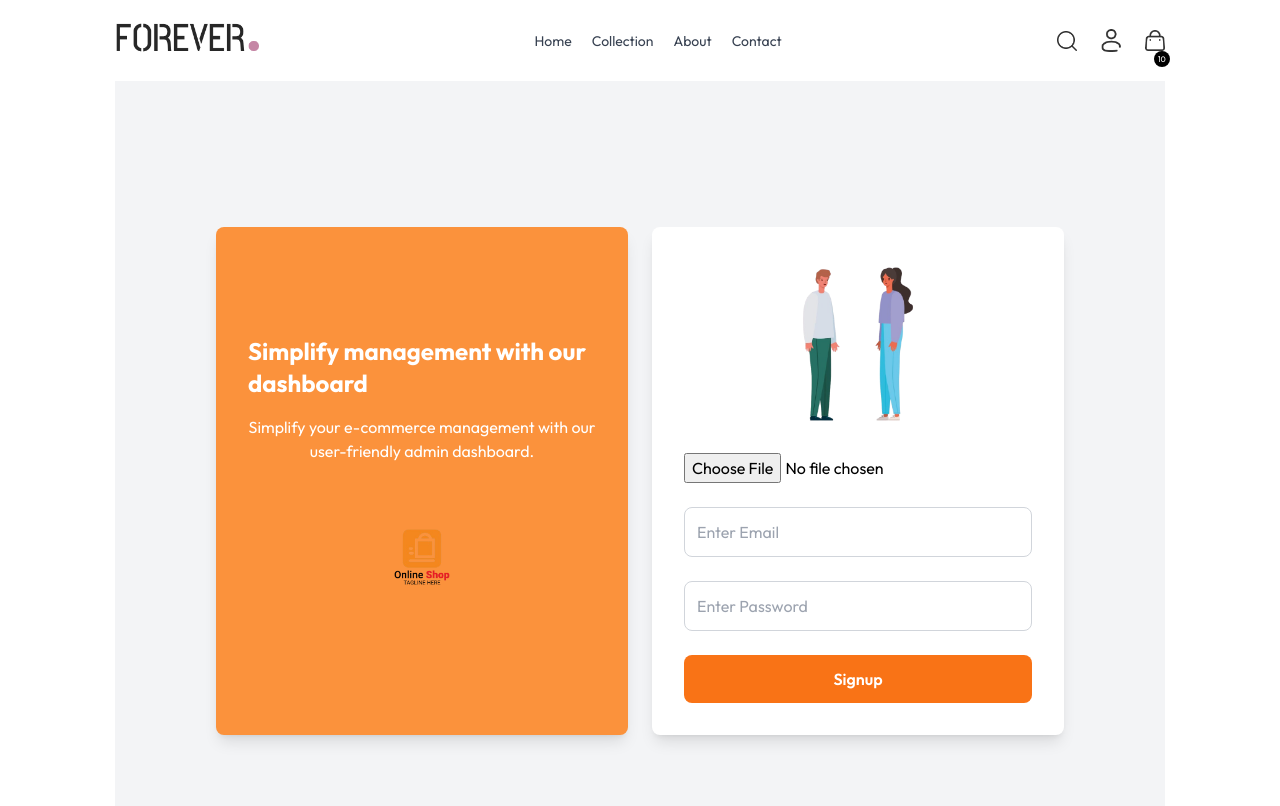
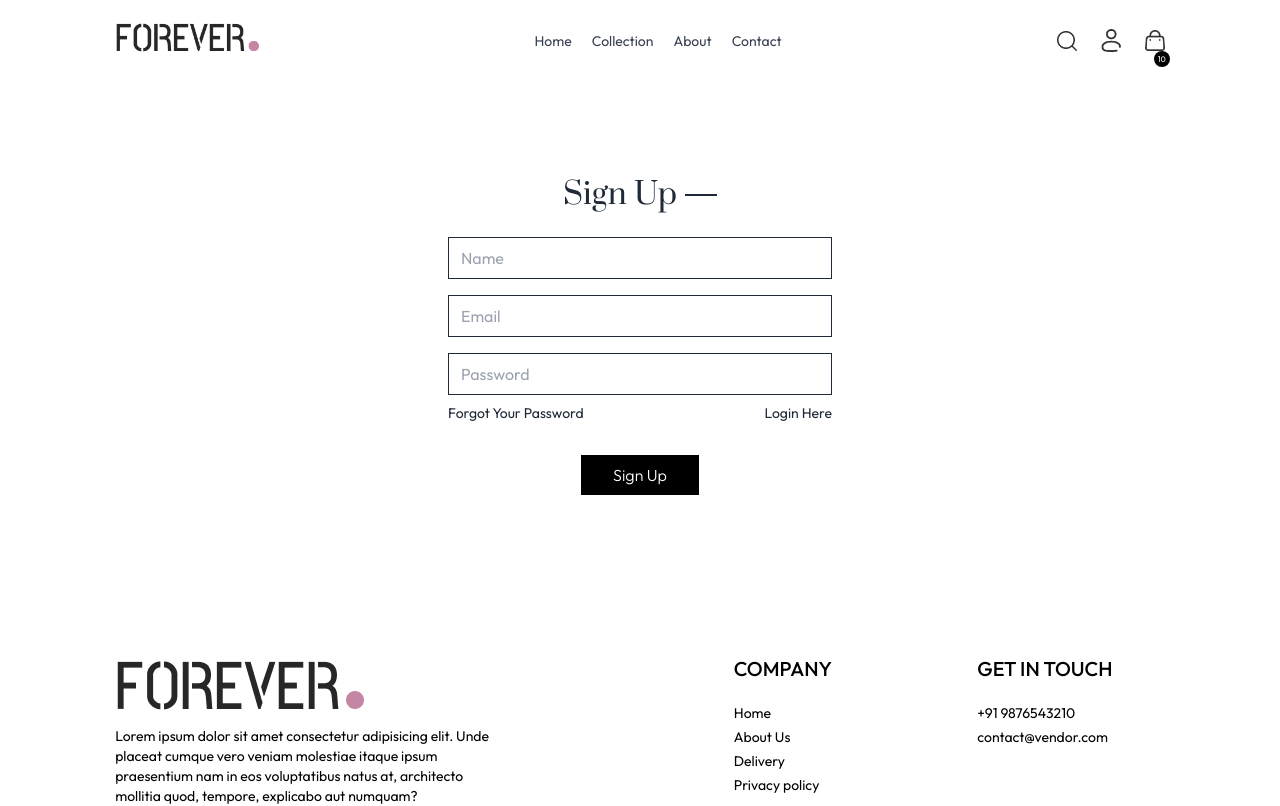
Before and after one commit to KAJA-MOIDEEN/Multi-Vendor-E-Commerce, a React (Vite) app in the folder Frontend/: page /login in a window 1280 px wide. Shown: the top 806 px of the page. Built offline with nearby package versions, Linux system fonts and the light colour scheme.

Commit message:
created contact and Login page

```diff
--- a/Frontend/src/App.jsx
+++ b/Frontend/src/App.jsx
@@ -5,7 +5,7 @@ import Cart from "./pages/Cart"
 import Collection from "./pages/Collection"
 import Contact from "./pages/Contact"
 import Home from "./pages/Home"
-import Login from "./pages/login"
+import Login from "./pages/Login"
 import Orders from "./pages/Orders"
 import PlaceOrder from "./pages/PlaceOrder"
 import Product from "./pages/Product"
--- a/Frontend/src/components/NewsLetterBox.jsx
+++ b/Frontend/src/components/NewsLetterBox.jsx
@@ -1,13 +1,16 @@
 import React from 'react'
 
 const NewsLetterBox =() => {
+  const onSubmitHandler = (event)=>{
+    event.preverntDefault();
+  }
   return (
     <div className='text-center'>
         <p className='text-2xl font-medium text-gray-800'>Subscribe Now & Get 20% Off</p>
         <p className='text-gray-400 mt-3'>
             Lorem ipsum dolor sit amet consectetur, adipisicing elit. Sed eligendi tempora suscipit reprehenderit. Labore dolore sint nisi nemo cupiditate, similique ducimus ab sit.
         </p>
-        <form>
+        <form className='w-full sm:w-1/2 flex items-center gap-3 mx-auto my-6 border pl-3'>
             <input className='w-full sm:flex-1 outline-none' type="email" placeholder='Enter Your Email' required />
             <button type='Submit' className='bg-black text-white text-xs px-10 py-4'>SUBSCRIBE</button>
         </form>
--- a/Frontend/src/pages/Contact.jsx
+++ b/Frontend/src/pages/Contact.jsx
@@ -1,8 +1,29 @@
 import React from 'react'
+import Title from '../components/Title'
+import { assets } from '../assets/frontend_assets/assets.js'
+import NewsLetterBox from '@/components/NewsLetterBox'
 
 const Contact = () => {
   return (
-    <div>Contact</div>
+    <div>
+
+      <div className='text-center text-2xl pt-10 border-t'>
+        <Title text1={'CONTACT'} text2={'US'} />
+      </div>
+
+      <div className='my-10 flex flex-col justify-center md:flex-row gap-10 mb-28'>
+        <img className='w-full md:max-w-[480px]' src={assets.contact_img} alt="contact img" />
+        <div className='flex flex-col justify-center items-start gap-6'>
+          <p className='font-semibold text-xl text-gray-600'>Our Store</p>
+          <p className='text-gray-500'>54709 willms station <br />Suite 350,wahington, USA</p>
+          <p className='text-gray-500'>Tel: (415) 555-0132 <br /> Email: admin@forever.com</p>
+          <p className='font-semibold text-xl text-gray-600'>Careers at Forever</p>
+          <p className='text-gray-500'>Learn More About Our Terms And Job Openings.</p>
+          <button className='border border-black px-8 py-4 text-sm hover:bg-black hover:text-white transition-all duration-500'>Explore Jobs</button>
+        </div>
+      </div>
+      <NewsLetterBox />
+    </div>
   )
 }
 
--- a/Frontend/src/pages/login.jsx
+++ b/Frontend/src/pages/login.jsx
@@ -1,84 +1,33 @@
-import React, { useState } from "react";
-// import axios from "axios";
-// import { toast } from "react-toastify";
+import React, { useState } from 'react'
 
-import styling_image from "../assets/frontend_assets/loginSignup_image.png";
-import logo_preview from "../assets/frontend_assets/logo_preview.png"
+const Login =() => {
 
-const Login = () => {
+  const [currentState, setCurrentState]= useState('Sign Up');
 
-  const initialValue = {
-    username: "",
-    email: "",
-    password: "",
-    file:"",
-  };
-
-  const [LoginData, setLoginData] = useState(initialValue);
-
-  console.log(LoginData);
-
-  const handleSubmit = async (e) => {
-    e.preventDefault();
-
+  const onSubmitHandler = async (event) =>{
+    event.prevetDefault();
   }
 
   return (
-    <div className="min-h-screen flex items-center justify-center bg-gray-100">
-      <section className="grid grid-cols-1 md:grid-cols-2 gap-6 w-full max-w-4xl mx-auto p-6 ">
-        {/* Left Section */}
-        <div className="flex flex-col justify-center items-center p-8 bg-orange-400 rounded-lg shadow-lg">
-          <h1 className="text-2xl font-bold text-white mb-4">Simplify management with our dashboard</h1>
-          <p className="text-white text-center mb-6">Simplify your e-commerce management with our user-friendly admin dashboard.</p>
-          <img className="w-2/5 rounded-lg" src={logo_preview} alt="nature image" />
-        </div>
+    <form onSubmit={onSubmitHandler} className='flex flex-col items-center w-[90%] sm:max-w-96 m-auto mt-14 gap-4 text-gray-800'>
+      <div className='inline-flex items-center gap-2 mb-2 mt-10'>
+        <p className='prata-regular text-3xl'>{currentState}</p>
+        <hr className='border-none h-[1.5px] w-8 bg-gray-800' />
+      </div>
+      {currentState === 'Login' ? '' :<input type="text" className='w-full px-3 py-2 border border-gray-800' placeholder='Name' required/>}
+      <input type="email" className='w-full px-3 py-2 border border-gray-800' placeholder='Email' required />
+      <input type="password" className='w-full px-3 py-2 border border-gray-800' placeholder='Password' required />
+      <div className='w-full flex justify-between text-sm mt-[-8px]'>
+        <p className='cursor-pointer'>Forgot Your Password</p>
+        {
+          currentState === 'Login'
+          ? <p onClick={()=>setCurrentState('Sign Up')} className='cursor-pointer'>Create Account</p>
+          : <p onClick={()=>setCurrentState('Login')} className='cursor-pointer'>Login Here</p>
+        }
+      </div>
+      <button className='bg-black text-white font-light px-8 py-2 mt-4'>{currentState === 'Login' ? 'Sign In' : 'Sign Up' }</button>
+    </form>
+  )
+}
 
-        {/* Right Section - Signup Form */}
-
-        <div className="flex justify-center p-8 bg-white rounded-lg shadow-lg">
-          <form onSubmit={handleSubmit} className="space-y-6 w-full">
-          <div className="flex justify-center">
-        <img className="w-2/5 rounded-lg " src={styling_image} alt="nature image"/>
-
-        </div>
-        <div className="flex ">
-        <input value={LoginData.file} name="file" type="file" className="" onChange={(e)=>setLoginData({...LoginData,file: e.target.value[0]})} />
-          </div>
-            <div>
-              <input
-                value={LoginData.email}
-                onChange={(e) => setLoginData({ ...LoginData, email: e.target.value })}
-                placeholder="Enter Email"
-                name="email"
-                type="email"
-                required
-                className="w-full p-3 border border-gray-300 rounded-lg focus:outline-none focus:border-orange-400"
-              />
-            </div>
-
-            <div>
-              <input
-                value={LoginData.password}
-                onChange={(e) => setLoginData({ ...LoginData, password: e.target.value })}
-                placeholder="Enter Password"
-                name="password"
-                type="password"
-                required
-                className="w-full p-3 border border-gray-300 rounded-lg focus:outline-none focus:border-orange-400"/>
-            </div>
-
-            <div>
-              <button
-                type="submit"
-                className="w-full py-3 bg-orange-500 text-white font-semibold rounded-lg hover:bg-amber-700 transition duration-300">
-                Signup
-              </button>
-            </div>
-          </form>
-        </div>
-      </section>
-    </div>
-  );
-};
-
-export default Login;
+export default Login
```
